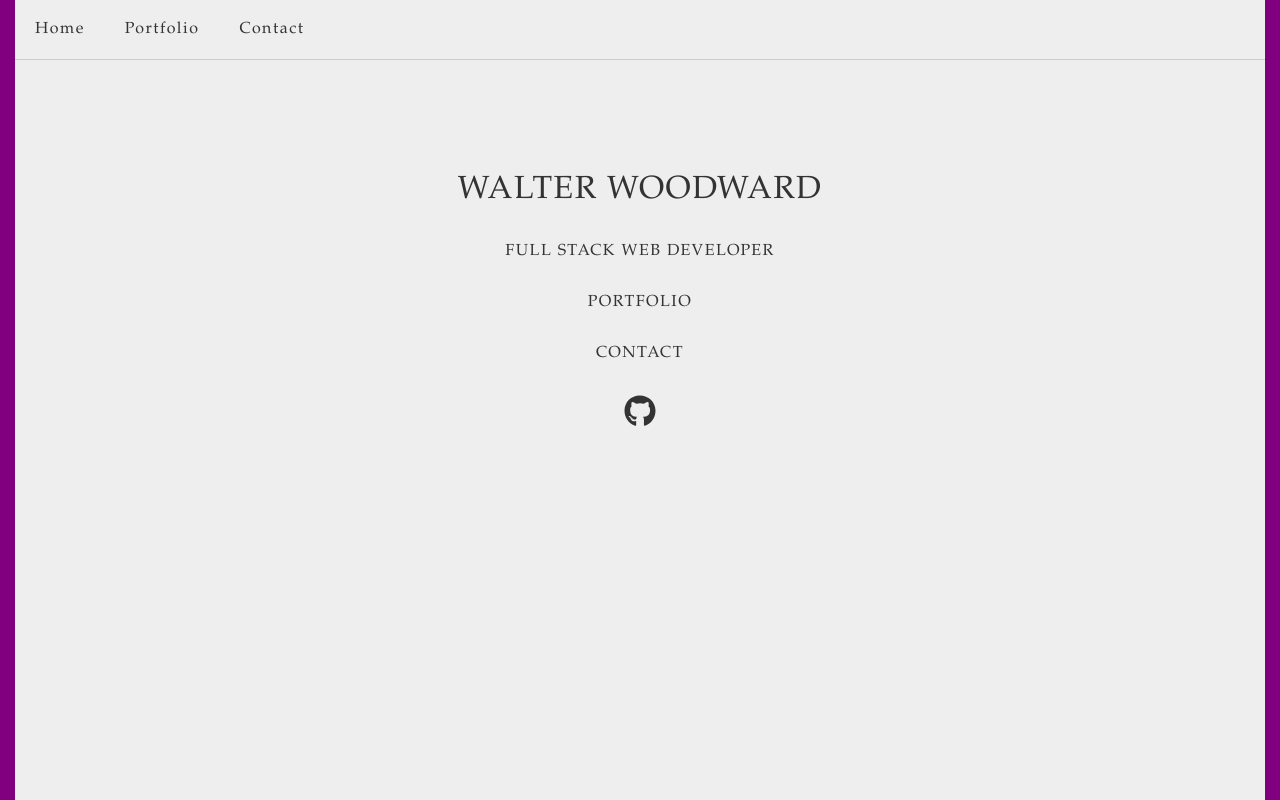
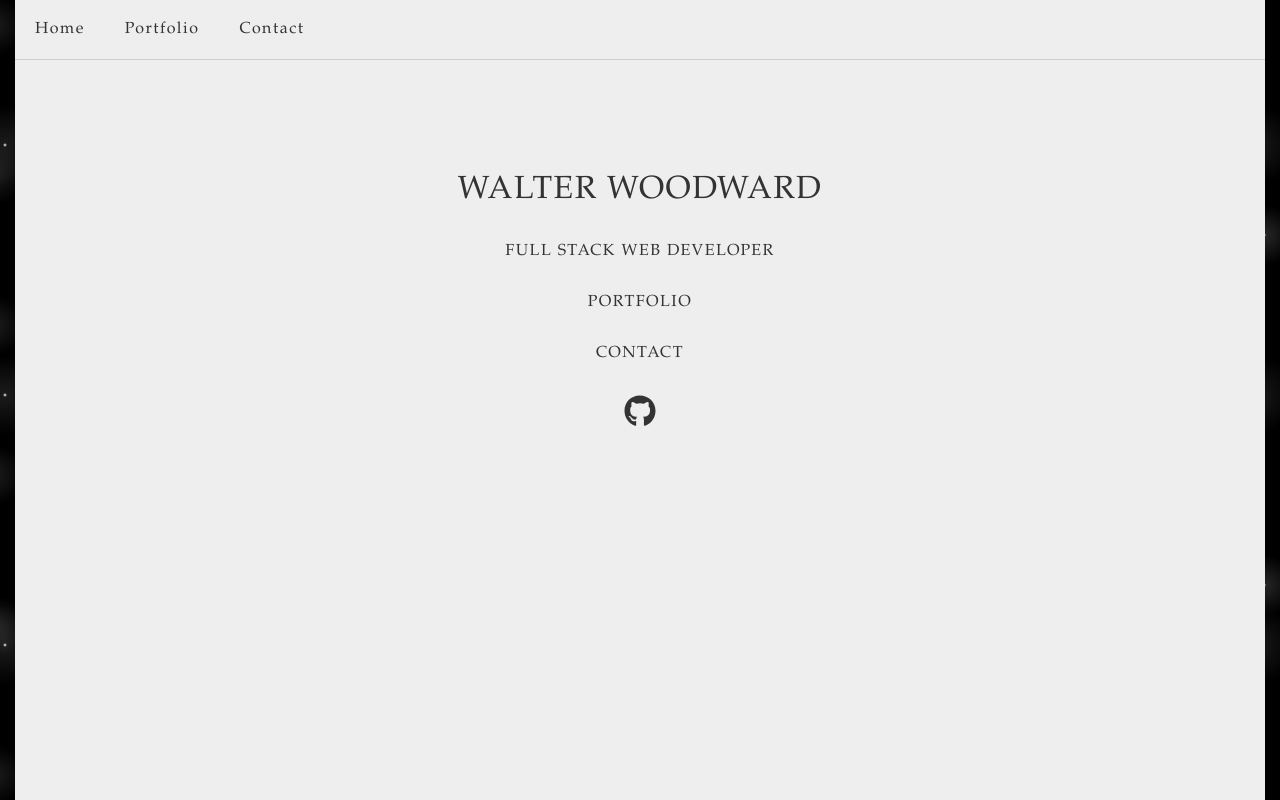
Before and after one commit to waltersgwoodward/portfolio, a React (Create React App) app: page / in a window 1280 px wide. Built offline with nearby package versions, Linux system fonts and the light colour scheme.

Commit message:
SHaving confirmed that overscoll background is styled using html:before, using .space__background instead of purple test color

```diff
--- a/src/css/index.css
+++ b/src/css/index.css
@@ -2,6 +2,13 @@
   -webkit-box-sizing: border-box;
   -moz-box-sizing: border-box;
   box-sizing: border-box;
+}
+
+.space__background, body, html::before {
+  background-color: #000;
+  background-image: radial-gradient(#fff, rgba(255, 255, 255, 0.2) 2px, transparent 40px), radial-gradient(#fff, rgba(255, 255, 255, 0.15) 1px, transparent 30px), radial-gradient(#fff, rgba(255, 255, 255, 0.1) 2px, transparent 40px), radial-gradient(rgba(255, 255, 255, 0.4), rgba(255, 255, 255, 0.1) 2px, transparent 30px);
+  background-size: 550px 550px, 350px 350px, 250px 250px, 150px 150px;
+  background-position: 0 0, 40px 60px, 130px 270px, 70px 100px;
 }
 
 html::before {
@@ -10,16 +17,11 @@ html::before {
   height: 100vh;
   width: 100vw;
   content: "";
-  background: purple;
 }
 
 body {
   max-width: 1250px;
   margin: 0px auto;
-  background-color: #000;
-  background-image: radial-gradient(#fff, rgba(255, 255, 255, 0.2) 2px, transparent 40px), radial-gradient(#fff, rgba(255, 255, 255, 0.15) 1px, transparent 30px), radial-gradient(#fff, rgba(255, 255, 255, 0.1) 2px, transparent 40px), radial-gradient(rgba(255, 255, 255, 0.4), rgba(255, 255, 255, 0.1) 2px, transparent 30px);
-  background-size: 550px 550px, 350px 350px, 250px 250px, 150px 150px;
-  background-position: 0 0, 40px 60px, 130px 270px, 70px 100px;
   font-size: 16px;
 }
 
@@ -158,13 +160,13 @@ input:focus {
   padding: 100px 0px;
   border: 1px solid #ccc;
   border-width: 0px 1px 0px 0px;
-  animation-name: slide-menu-u5wzyok;
+  animation-name: slide-menu-u5wzyqq;
   animation-duration: 0.2s;
   animation-fill-mode: forwards;
   animation-timing-function: ease-in;
   animation-delay: 0s;
 }
-@keyframes slide-menu-u5wzyok {
+@keyframes slide-menu-u5wzyqq {
   from {
     width: 0;
   }
@@ -176,14 +178,14 @@ input:focus {
 .dropdown__overlay {
   height: 100%;
   width: 20%;
-  animation-name: fade-in-u5wzyoy;
+  animation-name: fade-in-u5wzyr2;
   animation-duration: 0.5s;
   animation-delay: 0.4s;
   animation-fill-mode: forwards;
   animation-timing-function: ease-in;
   background: none;
 }
-@keyframes fade-in-u5wzyoy {
+@keyframes fade-in-u5wzyr2 {
   from {
     background: none;
   }
--- a/src/scss/base/_base.scss
+++ b/src/scss/base/_base.scss
@@ -1,4 +1,14 @@
 @use "sass:color";
+
+.space__background {
+    background-color: #000;
+    background-image: radial-gradient(#fff, rgba(#fff, 0.2) 2px, transparent 40px),
+        radial-gradient(#fff, rgba(#fff, 0.15) 1px, transparent 30px),
+        radial-gradient(#fff, rgba(#fff, 0.1) 2px, transparent 40px),
+        radial-gradient(rgba(#fff, 0.4), rgba(#fff, 0.1) 2px, transparent 30px);
+    background-size: 550px 550px, 350px 350px, 250px 250px, 150px 150px;
+    background-position: 0 0, 40px 60px, 130px 270px, 70px 100px;
+}
 
 html::before {
     z-index: -1;
@@ -6,19 +16,13 @@ html::before {
 	height: 100vh;
 	width: 100vw;
 	content: "";
-    background: purple;
+    @extend .space__background;
 }
 
 body {
     max-width: $body__max-width;
     margin: 0px auto;
-    background-color: #000;
-    background-image: radial-gradient(#fff, rgba(#fff, 0.2) 2px, transparent 40px),
-        radial-gradient(#fff, rgba(#fff, 0.15) 1px, transparent 30px),
-        radial-gradient(#fff, rgba(#fff, 0.1) 2px, transparent 40px),
-        radial-gradient(rgba(#fff, 0.4), rgba(#fff, 0.1) 2px, transparent 30px);
-    background-size: 550px 550px, 350px 350px, 250px 250px, 150px 150px;
-    background-position: 0 0, 40px 60px, 130px 270px, 70px 100px;
+    @extend .space__background;
     font-size: 16px;
 }
 
```
Also changed, not shown: 1 other file (tests, documents, lock files or other folders).
